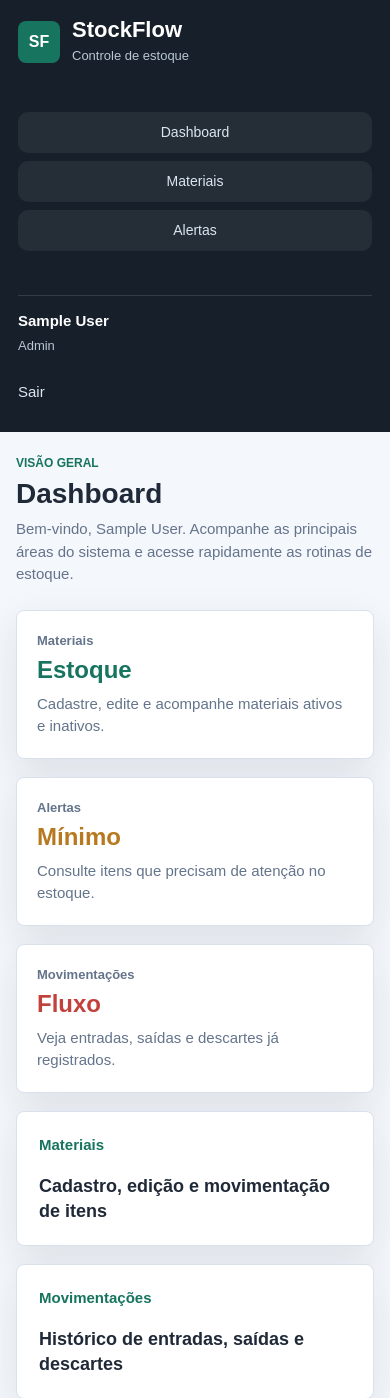
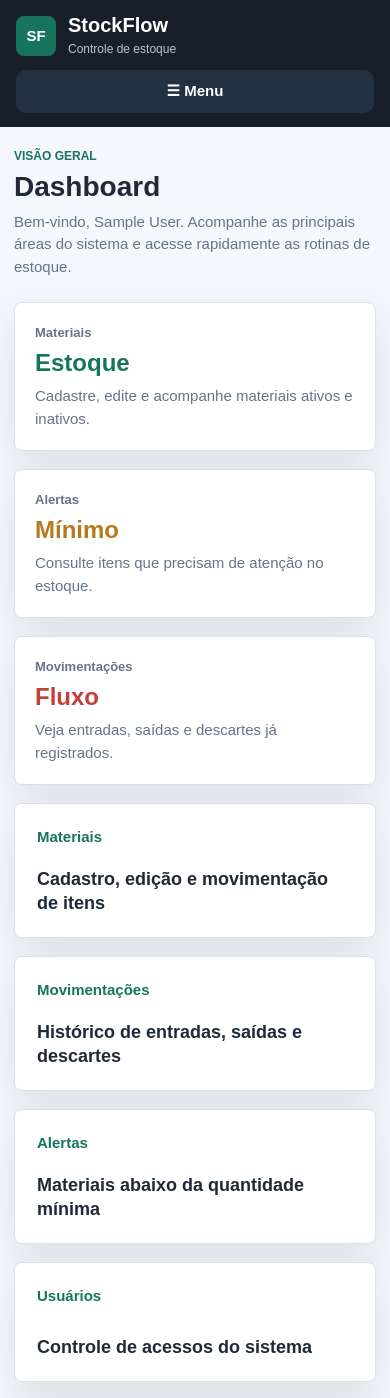
Before and after one commit to wxpdr/stockflow, a Flask app: page / in a window 390 px wide. Shown: the top 1398 px of the page. Run offline with Flask 3, Linux system fonts and the light colour scheme; the visitor is signed in with stand-in values (Sample User, id 1).

Commit message:
adiciona funcionalidade de alternância para a sidebar em dispositivos móveis e ajusta o layout responsivo

```diff
--- a/static/css/global.css
+++ b/static/css/global.css
@@ -1223,3 +1223,91 @@ tbody tr:last-child td {
         padding: 16px;
     }
 }
+
+/* SIDEBAR RECOLHIDA NO MOBILE */
+
+.sidebar-toggle {
+    display: none;
+    width: 100%;
+    min-height: 42px;
+    border: 0;
+    border-radius: 10px;
+    background: var(--sidebar-soft);
+    color: #ffffff;
+    cursor: pointer;
+    font-weight: 700;
+    padding: 10px 14px;
+}
+
+@media (max-width: 768px) {
+    .sidebar {
+        width: 100%;
+        min-width: 0;
+        height: auto;
+        min-height: auto;
+        position: sticky;
+        top: 0;
+        z-index: 50;
+        padding: 14px 16px;
+        gap: 12px;
+    }
+
+    .brand {
+        margin-bottom: 0;
+    }
+
+    .brand-mark {
+        width: 40px;
+        height: 40px;
+        font-size: 15px;
+    }
+
+    .brand strong {
+        font-size: 20px;
+    }
+
+    .brand small {
+        font-size: 12px;
+    }
+
+    .sidebar-toggle {
+        display: inline-flex;
+        align-items: center;
+        justify-content: center;
+    }
+
+    .sidebar .nav-menu,
+    .sidebar .user-box {
+        display: none;
+    }
+
+    .sidebar.is-open .nav-menu {
+        display: grid;
+        grid-template-columns: 1fr;
+        gap: 8px;
+        margin-top: 4px;
+    }
+
+    .sidebar.is-open .user-box {
+        display: grid;
+        margin-top: 10px;
+        padding-top: 12px;
+    }
+
+    .sidebar .nav-menu a {
+        width: 100%;
+        text-align: left;
+        padding: 10px 12px;
+        font-size: 14px;
+        border-radius: 10px;
+        background: rgba(255, 255, 255, 0.06);
+    }
+
+    .sidebar .logout-link {
+        padding: 8px 0;
+    }
+
+    .main-content {
+        padding: 20px 14px;
+    }
+}
--- a/static/js/global.js
+++ b/static/js/global.js
@@ -319,3 +319,19 @@ document.addEventListener("DOMContentLoaded", function () {
         }
     });
 });
+
+document.addEventListener("DOMContentLoaded", function () {
+    const sidebar = document.querySelector(".sidebar");
+    const sidebarToggle = document.querySelector("[data-sidebar-toggle]");
+
+    if (!sidebar || !sidebarToggle) {
+        return;
+    }
+
+    sidebarToggle.addEventListener("click", function () {
+        const estaAberta = sidebar.classList.toggle("is-open");
+
+        sidebarToggle.setAttribute("aria-expanded", estaAberta ? "true" : "false");
+        sidebarToggle.textContent = estaAberta ? "× Fechar menu" : "☰ Menu";
+    });
+});
--- a/templates/base.html
+++ b/templates/base.html
@@ -18,7 +18,17 @@
             </a>
 
             {% if session.get("id_usuario") %}
-                <nav class="nav-menu" aria-label="Menu principal">
+                <button
+                    class="sidebar-toggle"
+                    type="button"
+                    aria-expanded="false"
+                    aria-controls="sidebar-menu"
+                    data-sidebar-toggle
+                >
+                    ☰ Menu
+                </button>
+
+                <nav class="nav-menu" id="sidebar-menu" aria-label="Menu principal">
                     <a href="{{ url_for('dashboard') }}">Dashboard</a>
                     <a href="{{ url_for('materiais.listar_materiais_route') }}">Materiais</a>
                     <a href="{{ url_for('materiais.listar_alertas') }}">Alertas</a>
```
